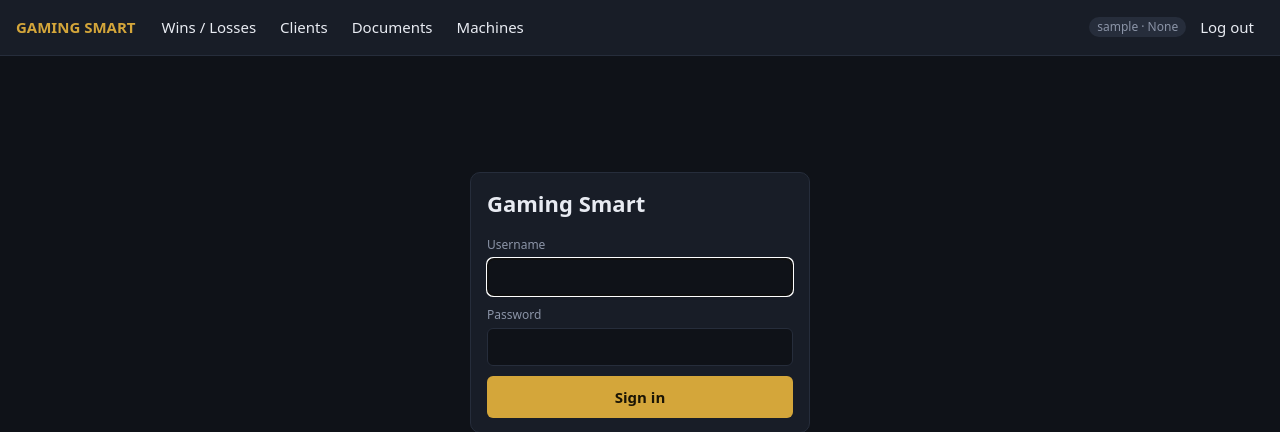
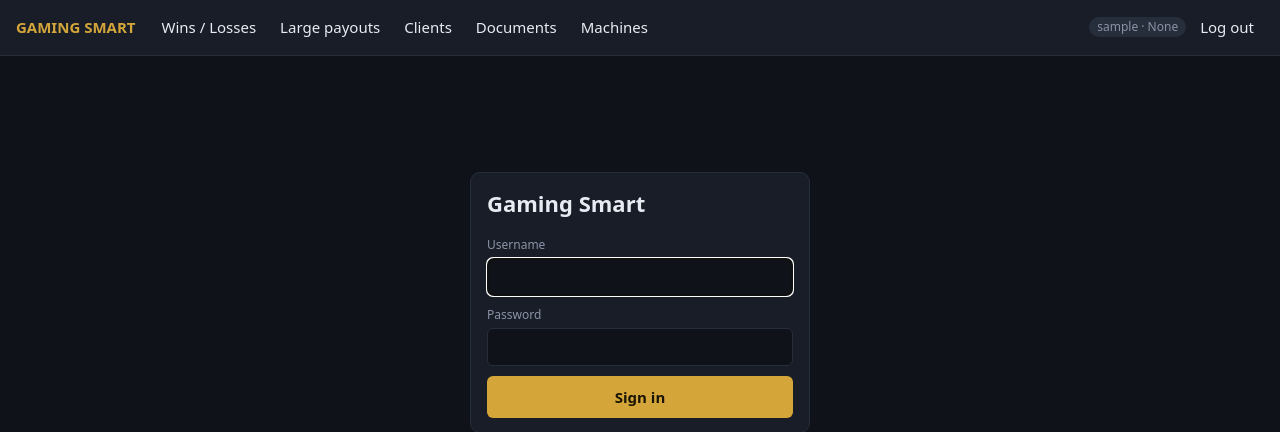
Before and after one commit to elitecommodity-rgb/gaming-smart, a Flask app: page /login in a window 1280 px wide. Shown: the top 432 px of the page. Run offline with Flask 3, Linux system fonts and the light colour scheme; the visitor is signed in with stand-in values (Sample User, id 1); some libraries are stand-ins or nearby versions.

Commit message:
Update base.html

```diff
--- a/templates/base.html
+++ b/templates/base.html
@@ -9,6 +9,7 @@
   <span class="brand">GAMING SMART</span>
   {% if can('supervisor') %}<a href="{{ url_for('dashboard') }}">Dashboard</a>{% endif %}
   <a href="{{ url_for('entries') }}">Wins / Losses</a>
+  <a href="{{ url_for('payouts') }}">Large payouts</a>
   <a href="{{ url_for('clients') }}">Clients</a>
   <a href="{{ url_for('documents') }}">Documents</a>
   <a href="{{ url_for('machines') }}">Machines</a>
```
